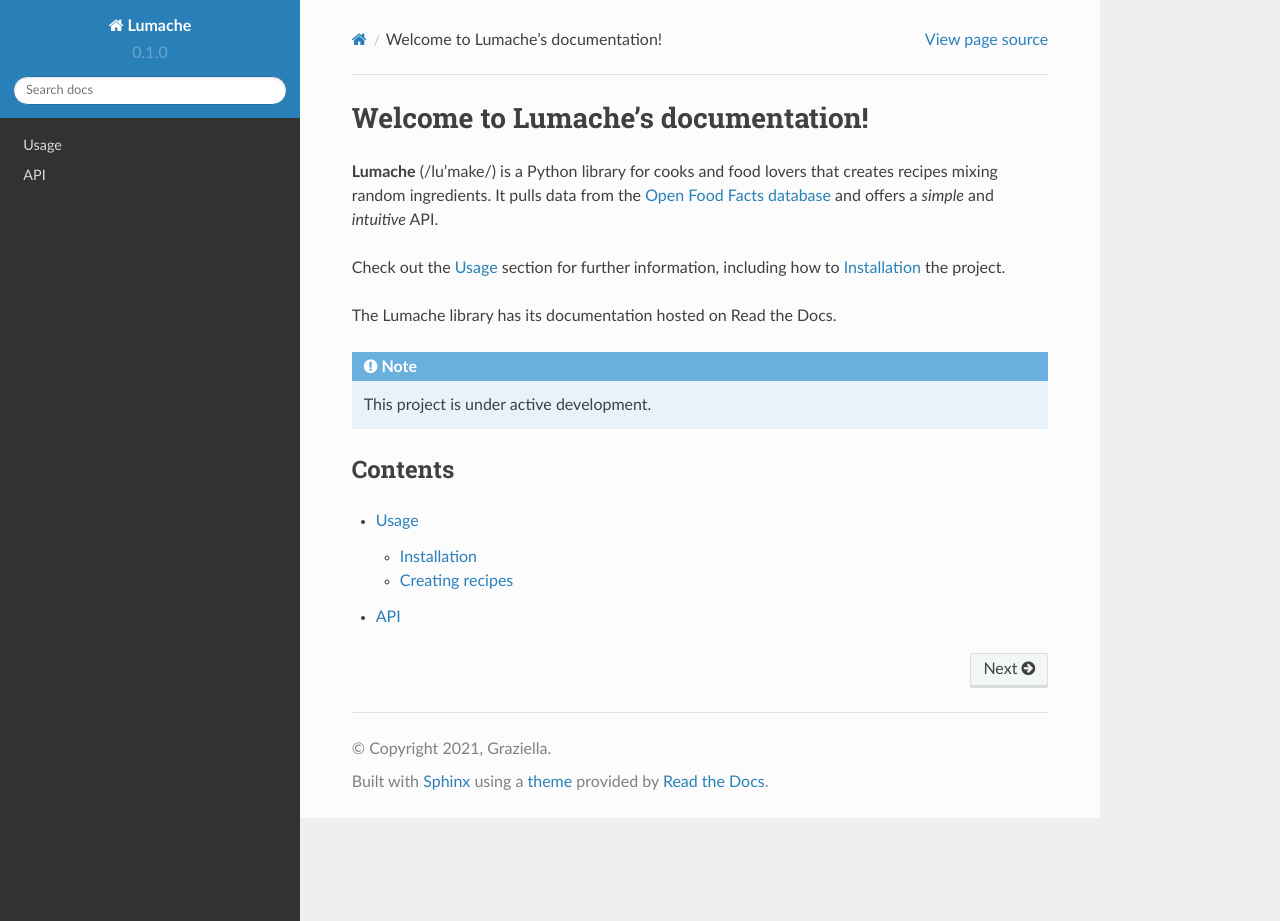
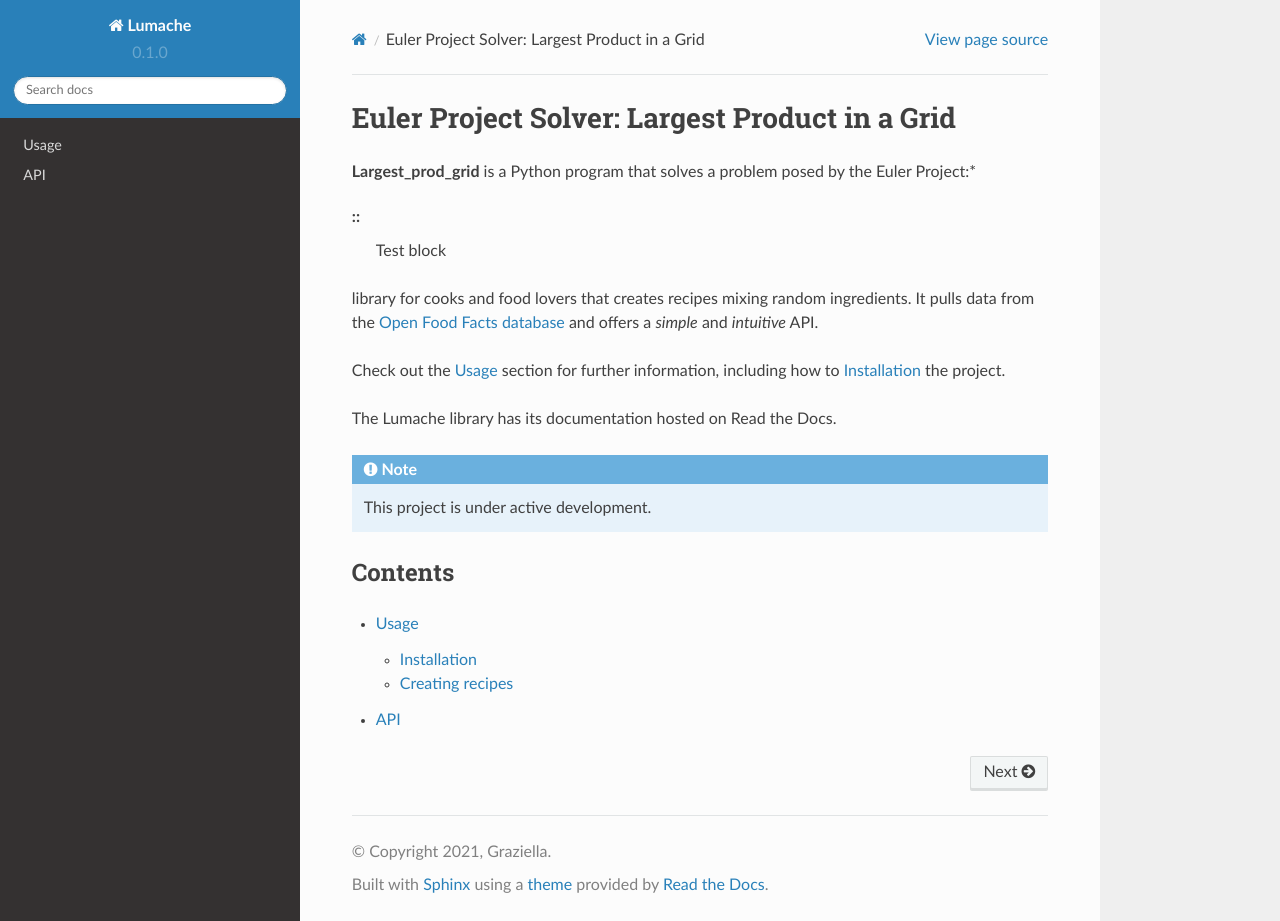
Before and after one commit to XtinaJohnson/largest_prod_grid_docs, a Sphinx documentation site: the page built from docs/source/index.rst, in a window 1280 px wide and 921 px high. Built offline with Sphinx 7.4.7 and the Read the Docs theme 2.0.0, drawn with Linux system fonts in a browser that asks for light colours.

Commit message:
Try a test literal block

```diff
--- a/docs/source/index.rst
+++ b/docs/source/index.rst
@@ -1,7 +1,12 @@
-Welcome to Lumache's documentation!
+Euler Project Solver: Largest Product in a Grid
 ===================================
 
-**Lumache** (/lu'make/) is a Python library for cooks and food lovers
+**Largest_prod_grid** is a Python program that solves a problem posed by the Euler Project:*
+
+::
+    Test block
+
+library for cooks and food lovers
 that creates recipes mixing random ingredients.
 It pulls data from the `Open Food Facts database <https://world.openfoodfacts.org/>`_
 and offers a *simple* and *intuitive* API.
```
